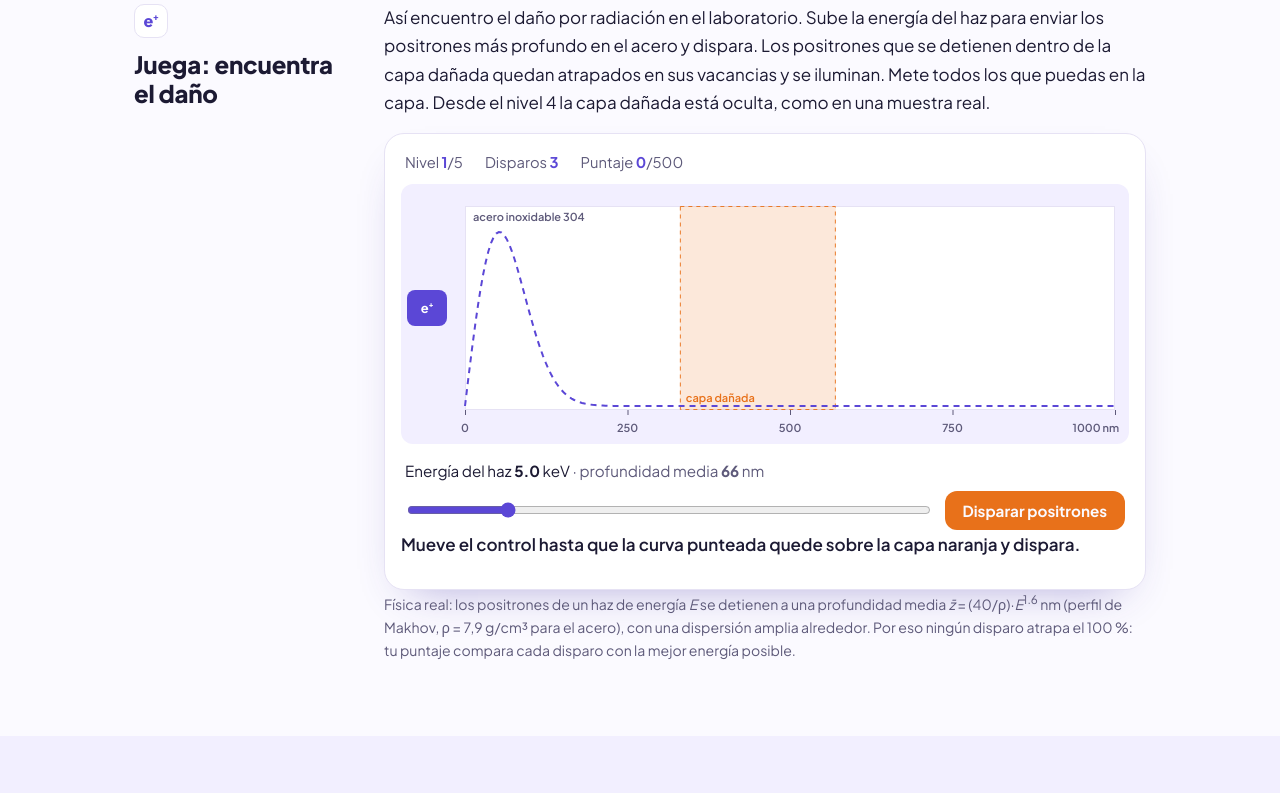
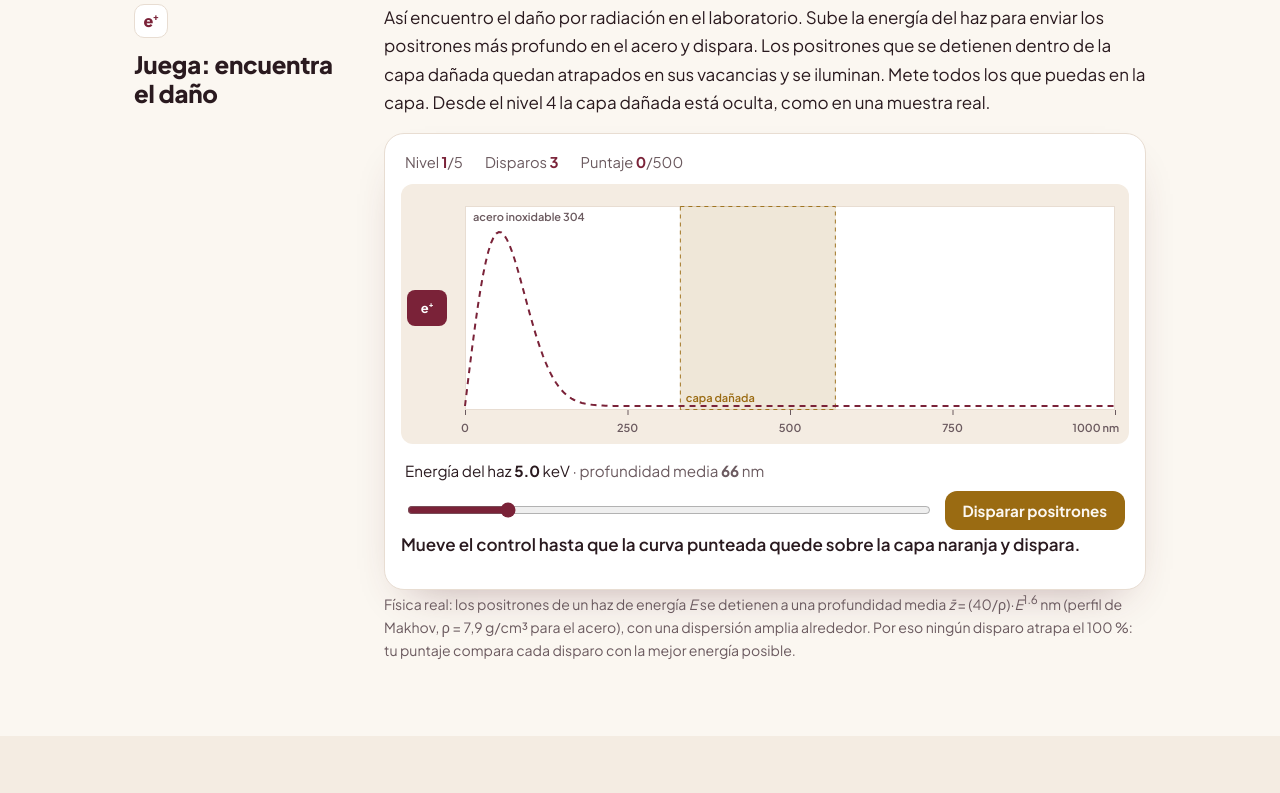
Before and after one commit to AlejandraAcostaP/alejandraacostap.github.io, a plain HTML site: page es/index.html in a window 1280 px wide. Shown: the part 7653-8446 px from the top of the page. Drawn offline with Linux system fonts and the light colour scheme.

Commit message:
Switch to maroon, cream and gold brand palette (gold primary in dark mode)

```diff
--- a/es/index.html
+++ b/es/index.html
@@ -20,23 +20,23 @@
 <link href="https://fonts.googleapis.com/css2?family=Plus+Jakarta+Sans:wght@400;500;600;700;800&display=swap" rel="stylesheet">
 <style>
 :root{
-  /* split-complementary palette: violet + blue (analogous), orange (complement) for highlights only */
-  --paper:#FBFAFF; --surface:#FFFFFF; --tint:#F2EFFF; --ink:#1C1A33; --muted:#5E5A7A; --rule:#E6E2F4;
-  --violet:#5B47D6; --blue:#3A63E0; --soft-violet:#C9C0F4; --soft-blue:#C7D6FA;
-  --orange:#E8711A; --orange-soft:#FFE6D3;
+  /* brand palette: maroon + rose on cream, gold accents (dark mode: gold primary) */
+  --paper:#FBF7F1; --surface:#FFFFFF; --tint:#F4ECE2; --ink:#2A1A1F; --muted:#6B5A5F; --rule:#E8DDD2;
+  --violet:#7A2238; --blue:#A0485A; --soft-violet:#E3C9CF; --soft-blue:#EBD7C4;
+  --orange:#9A6B12; --orange-soft:#F6E7C8; --hit:#D39A1C;
   --sans:"Plus Jakarta Sans", system-ui, sans-serif;
 }
 @media (prefers-color-scheme: dark){
   :root:not([data-theme="light"]){
-    --paper:#12111D; --surface:#1B1A2B; --tint:#1F1D33; --ink:#ECEAF6; --muted:#ADA8C6; --rule:#2E2B45;
-    --violet:#A797FF; --blue:#7FA2FF; --soft-violet:#3D3770; --soft-blue:#2F3F70;
-    --orange:#FFA05C; --orange-soft:#3A2618;
+    --paper:#1A1215; --surface:#24191D; --tint:#2B1E23; --ink:#F3EAE4; --muted:#BFAFB3; --rule:#3D2C32;
+    --violet:#E2B65A; --blue:#E39AAE; --soft-violet:#4A3A22; --soft-blue:#4A2A35;
+    --orange:#F2A07B; --orange-soft:#3A2418; --hit:#F5C860;
   }
 }
 :root[data-theme="dark"]{
-  --paper:#12111D; --surface:#1B1A2B; --tint:#1F1D33; --ink:#ECEAF6; --muted:#ADA8C6; --rule:#2E2B45;
-  --violet:#A797FF; --blue:#7FA2FF; --soft-violet:#3D3770; --soft-blue:#2F3F70;
-  --orange:#FFA05C; --orange-soft:#3A2618;
+  --paper:#1A1215; --surface:#24191D; --tint:#2B1E23; --ink:#F3EAE4; --muted:#BFAFB3; --rule:#3D2C32;
+    --violet:#E2B65A; --blue:#E39AAE; --soft-violet:#4A3A22; --soft-blue:#4A2A35;
+    --orange:#F2A07B; --orange-soft:#3A2418; --hit:#F5C860;
 }
 *{box-sizing:border-box}
 html{scroll-behavior:smooth}
@@ -71,7 +71,7 @@ nav a:hover{color:var(--violet)}
 .links a.primary:hover{background:var(--blue);border-color:var(--blue)}
 .links a:not(.primary):hover{border-color:var(--violet);color:var(--violet)}
 
-.card{background:var(--surface);border:1px solid var(--rule);border-radius:20px;box-shadow:0 20px 44px -26px rgba(60,45,160,.45)}
+.card{background:var(--surface);border:1px solid var(--rule);border-radius:20px;box-shadow:0 20px 44px -26px rgba(94,42,54,.45)}
 .annihilation{padding:16px 16px 14px;margin:0}
 .annihilation svg{display:block;width:100%;height:auto}
 .annihilation figcaption{font-size:.9rem;color:var(--muted);line-height:1.5;margin:6px 4px 0}
@@ -99,7 +99,7 @@ nav a:hover{color:var(--violet)}
 
 .name-row{display:flex;align-items:center;gap:22px;margin:0 0 14px}
 .name-row h1{margin:0}
-.me{width:124px;height:124px;border-radius:50%;object-fit:cover;flex:none;border:5px solid var(--surface);box-shadow:0 16px 34px -18px rgba(60,45,160,.55)}
+.me{width:124px;height:124px;border-radius:50%;object-fit:cover;flex:none;border:5px solid var(--surface);box-shadow:0 16px 34px -18px rgba(94,42,54,.55)}
 @media (max-width:560px){.me{width:92px;height:92px}.name-row{gap:16px}}
 nav a.lang{color:var(--violet);font-weight:700;border:1px solid var(--rule);border-radius:8px;padding:2px 8px}
 ul.chips{list-style:none;margin:0 0 6px;padding:0;display:flex;flex-wrap:wrap;gap:8px}
@@ -202,7 +202,7 @@ footer p{margin:0 0 6px}
 .det-note{font-size:.85rem;color:var(--muted);line-height:1.4}
 .det-hint{font-size:.85rem;font-weight:600;color:var(--orange);margin-top:6px;min-height:1.4em}
 .detector{cursor:pointer;transition:transform .15s ease,box-shadow .15s ease}
-.detector:hover{transform:translateY(-2px);box-shadow:0 24px 48px -24px rgba(60,45,160,.6)}
+.detector:hover{transform:translateY(-2px);box-shadow:0 24px 48px -24px rgba(94,42,54,.6)}
 .detector:hover .led{animation-duration:.5s}
 .detector:active{transform:scale(.98)}
 .fire .det-em{animation:dIn .9s cubic-bezier(.5,0,.9,.6) both}
@@ -597,7 +597,7 @@ fetch('https://alejandraacostap.goatcounter.com/counter/TOTAL.json')
     cv.width = W * dpr; cv.height = H * dpr; ctx.setTransform(dpr, 0, 0, dpr, 0, 0); draw();
   }
   function draw() {
-    const violet = col('--violet'), blue = col('--blue'), orange = col('--orange'), muted = col('--muted'), rule = col('--rule'), surface = col('--surface');
+    const violet = col('--violet'), blue = col('--blue'), orange = col('--orange'), hit = col('--hit'), muted = col('--muted'), rule = col('--rule'), surface = col('--surface');
     ctx.clearRect(0, 0, W, H);
     // steel
     ctx.fillStyle = surface; ctx.fillRect(L(), T, R() - L(), B() - T);
@@ -631,7 +631,7 @@ fetch('https://alejandraacostap.goatcounter.com/counter/TOTAL.json')
     pts.forEach(([z, v], i) => { const x = X(z), y = B() - 4 - v / peak * (B() - T - 30); i ? ctx.lineTo(x, y) : ctx.moveTo(x, y); });
     ctx.stroke(); ctx.setLineDash([]);
     // landed positrons
-    for (const d of dots) { ctx.fillStyle = d.hit ? orange : blue; ctx.globalAlpha = d.hit ? 1 : .55;
+    for (const d of dots) { ctx.fillStyle = d.hit ? hit : blue; ctx.globalAlpha = d.hit ? 1 : .55;
       ctx.beginPath(); ctx.arc(X(d.z), d.y, d.hit ? 3.2 : 2.4, 0, 7); ctx.fill(); }
     ctx.globalAlpha = 1;
     // flying positrons + gamma bursts
@@ -641,7 +641,7 @@ fetch('https://alejandraacostap.goatcounter.com/counter/TOTAL.json')
       const x = 46 + (X(f.z) - 46) * k, y = (T + B()) / 2 + (f.y - (T + B()) / 2) * k;
       if (k < 1) { ctx.fillStyle = violet; ctx.beginPath(); ctx.arc(x, y, 2.6, 0, 7); ctx.fill(); }
       else if (f.hit && now - f.t0 - f.dur < 350) { const g = (now - f.t0 - f.dur) / 350;
-        ctx.strokeStyle = orange; ctx.globalAlpha = 1 - g; ctx.lineWidth = 1.6; ctx.beginPath();
+        ctx.strokeStyle = hit; ctx.globalAlpha = 1 - g; ctx.lineWidth = 1.6; ctx.beginPath();
         ctx.moveTo(x - 14 * g, y - 10 * g); ctx.lineTo(x + 14 * g, y + 10 * g); ctx.stroke(); ctx.globalAlpha = 1; }
     }
   }
```
Also changed, not shown: index.html (+16 -16 lines), images/og.jpg.
